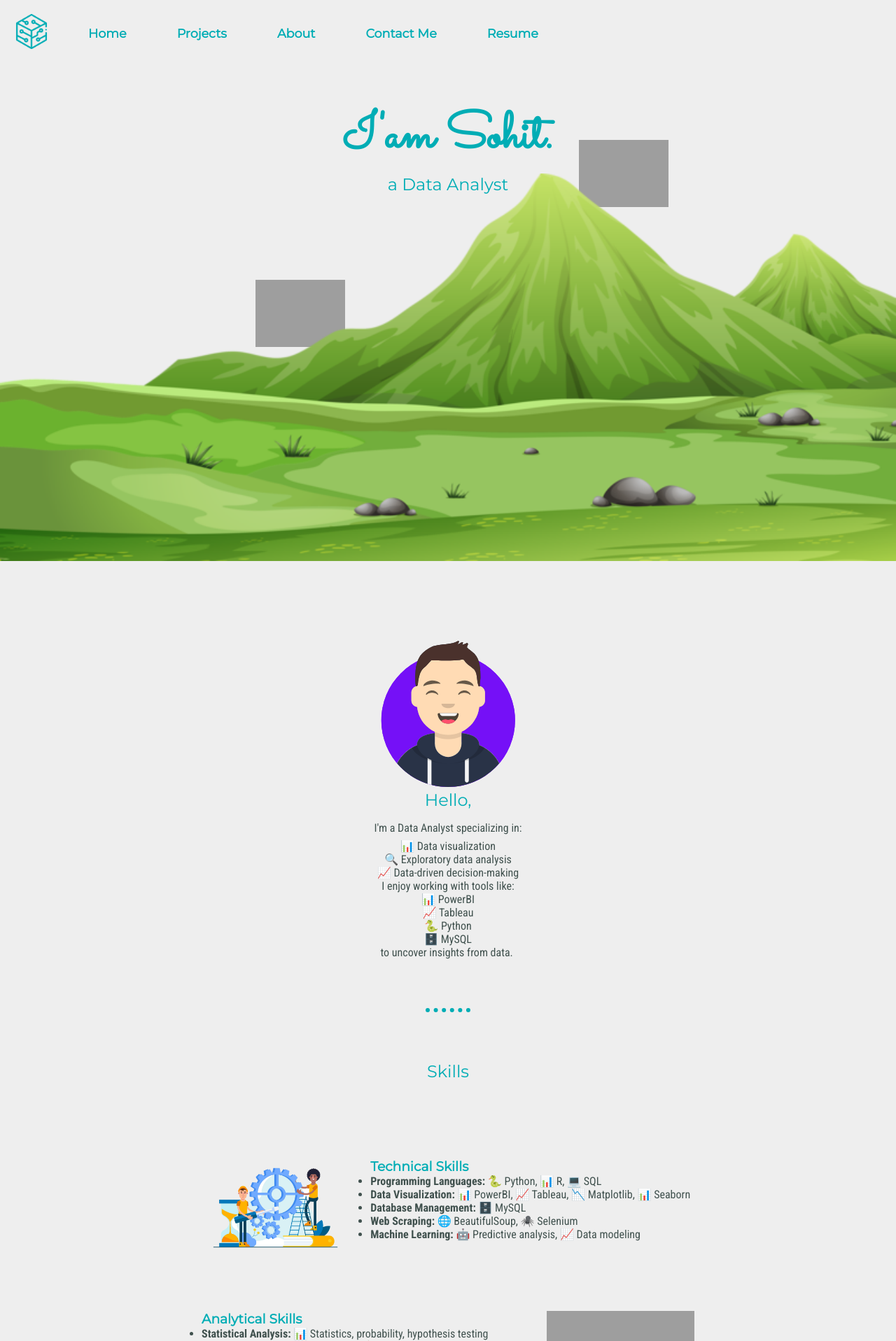
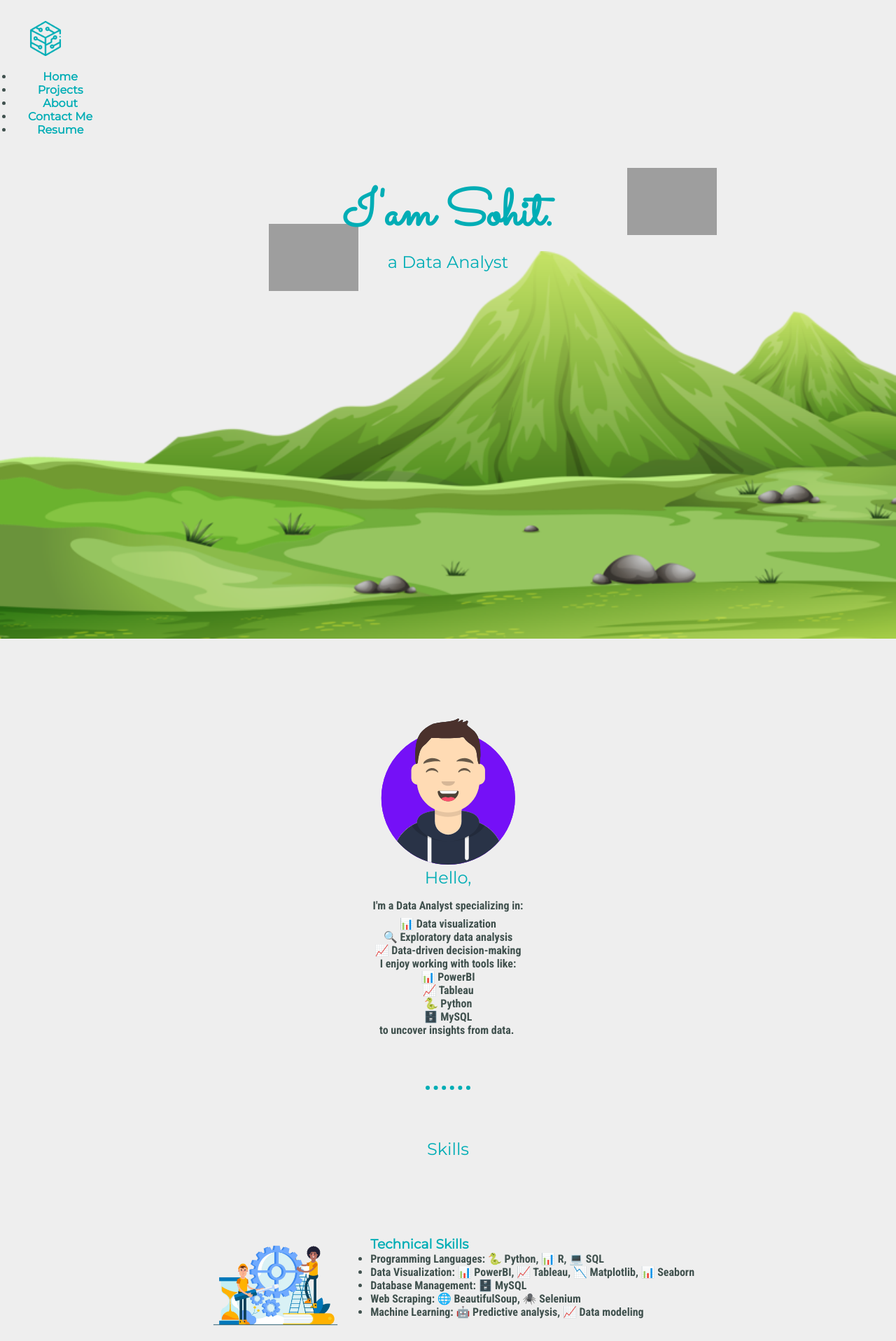
Before and after one commit to sohitkumar0803/portfolio-website, a Flask app: page / in a window 1280 px wide. Shown: the top 1917 px of the page at 70% size. Run offline with Flask 3, Linux system fonts and the light colour scheme; some libraries are stand-ins or nearby versions; grey boxes are pictures that could not be loaded.

Commit message:
Update styles.css

```diff
--- a/static/css/styles.css
+++ b/static/css/styles.css
@@ -10,56 +9,63 @@
     background-color: #EEEEEE;
     color: #40514E;
     text-align: center;
-    /* font-family: 'Poppins', sans-serif; */
     font-family: 'Roboto Condensed', sans-serif;
-    /* font-family: 'Merriweather', serif; */
+    font-weight: 1000;
 }
 
-/* .nav-bar {
-    border: 2px solid black;
-} */
+.nav-bar {
+    display: flex;
+    justify-content: space-between;
+    align-items: center;
+    padding: 10px 20px;
+    background-color: #EEEEEE;
+}
 
-.nav-bar ul {
+.nav-brand {
     display: flex;
     align-items: center;
-    font-weight: 1000;
-    list-style: none;
-    /* overflow: hidden; */
-    z-index: 1;
-    /* border: 2px solid red; */
 }
 
-.nav-brand h3 {
-    color: #00ADB5;
-    font-size: 1.6rem;
-    /* border: 2px solid black; */
+.nav-menu {
+    display: flex;
+    align-items: center;
+    list-style: none;
 }
 
-.nav-bar ul li {
-    font-size: 1.1rem;
-    /* border: 2px solid black; */
+.nav-menu li {
+    margin: 0 10px;
 }
 
-.nav-bar ul li a {
+.nav-menu li a {
     color: #00ADB5;
     padding: 10px 16px;
     text-decoration: none;
-    /* border: 2px solid black; */
     border-radius: 10px;
 }
 
-.nav-bar ul li a:hover {
+.nav-menu li a:hover {
     border-radius: 10px;
     color: #e4f9f5;
     background-color: black;
 }
 
+.hamburger {
+    display: none;
+    flex-direction: column;
+    cursor: pointer;
+}
+
+.bar {
+    height: 3px;
+    width: 25px;
+    background-color: #00ADB5;
+    margin: 4px 0;
+    transition: 0.4s;
+}
 
 span {
     text-decoration: underline;
 }
-
-
 
 h1 {
     margin: 50px auto 0 auto;
@@ -123,23 +127,22 @@
     position: relative;
     bottom: 40px;
     z-index: -1;
-    /* border: 2px solid black; */
 }
 
 .top-cloud {
     width: 10%;
     position: absolute;
     z-index: -2;
-    right: 325px;
-    top: 200px;
+    right: 20%;
+    top: 30%;
 }
 
 .bottom-cloud {
     width: 10%;
     position: absolute;
     z-index: -2;
-    left: 365px;
-    top: 400px;
+    left: 30%;
+    top: 40%;
 }
 
 /* container2 */
```
Also changed, not shown: other parts of static/css/styles.css (+91 -19 lines).
